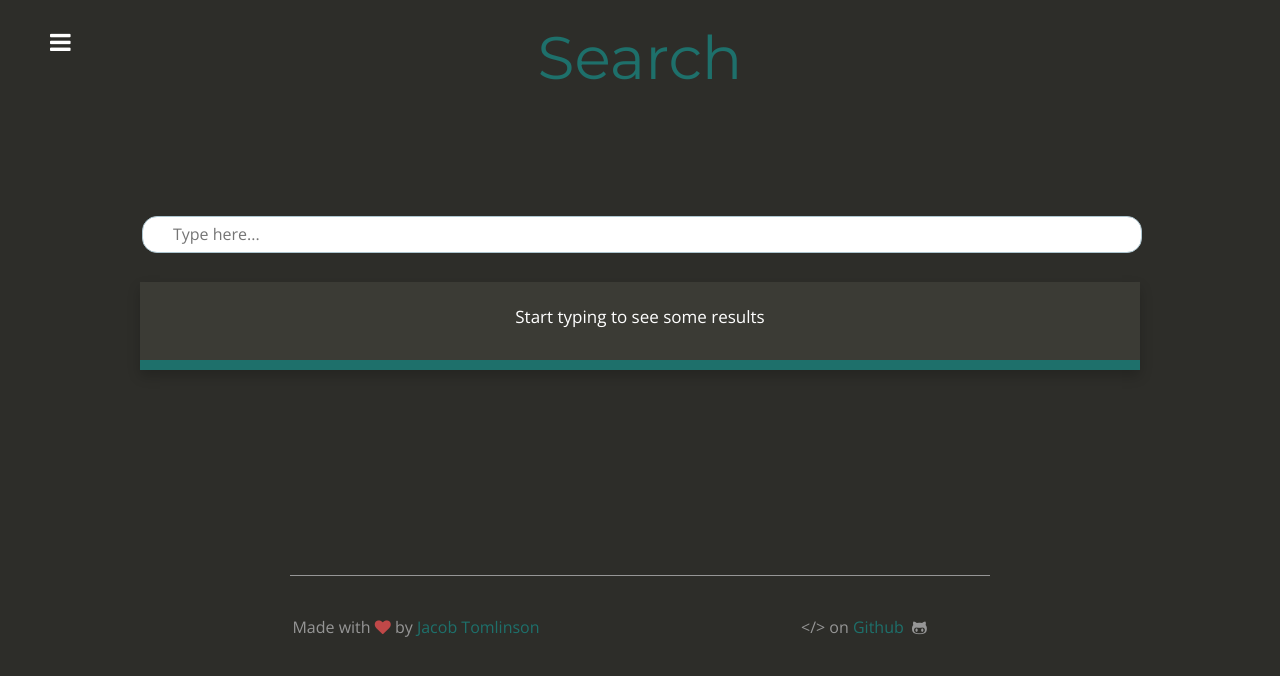
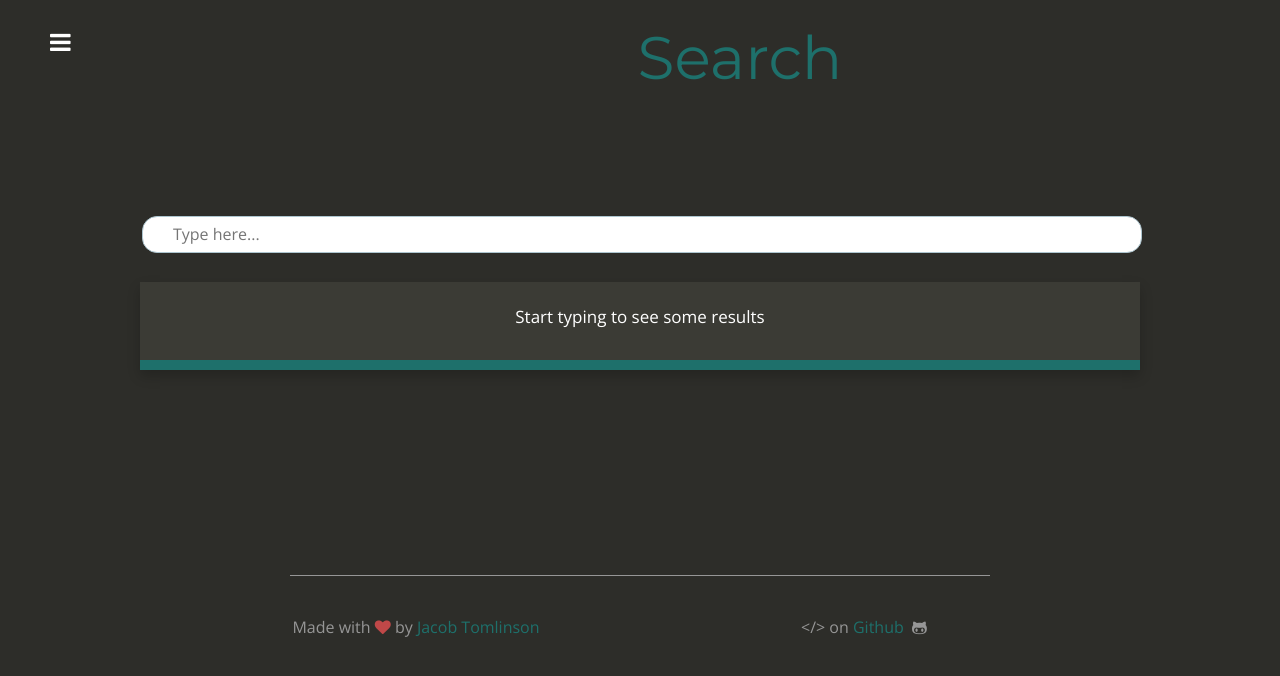
Before and after one commit to cau-data/cau-data.github.io, a Jekyll site: the page built from search.html, in a window 1280 px wide. Shown: the top 676 px of the page. Built offline with Jekyll 4.4.1, drawn with Linux system fonts in a browser that asks for light colours; nearby versions of some CDN libraries.

Commit message:
Update style.scss

```diff
--- a/css/style.scss
+++ b/css/style.scss
@@ -106,7 +106,7 @@ ul {
 
 	@media (min-width: $screen-sm-min) {
 		font-size: 62px;
-		margin-left: -15%;
+		margin-left: 0%;
 		width: 120%;
 	}
 }
@@ -243,7 +243,7 @@ ul {
 		width: 100%;
 
 		@media (min-width: $screen-lg-min) {
-			margin-left: -10%;
+			margin-left: 0%;
 			width: 120%;
 		}
 	}
```
